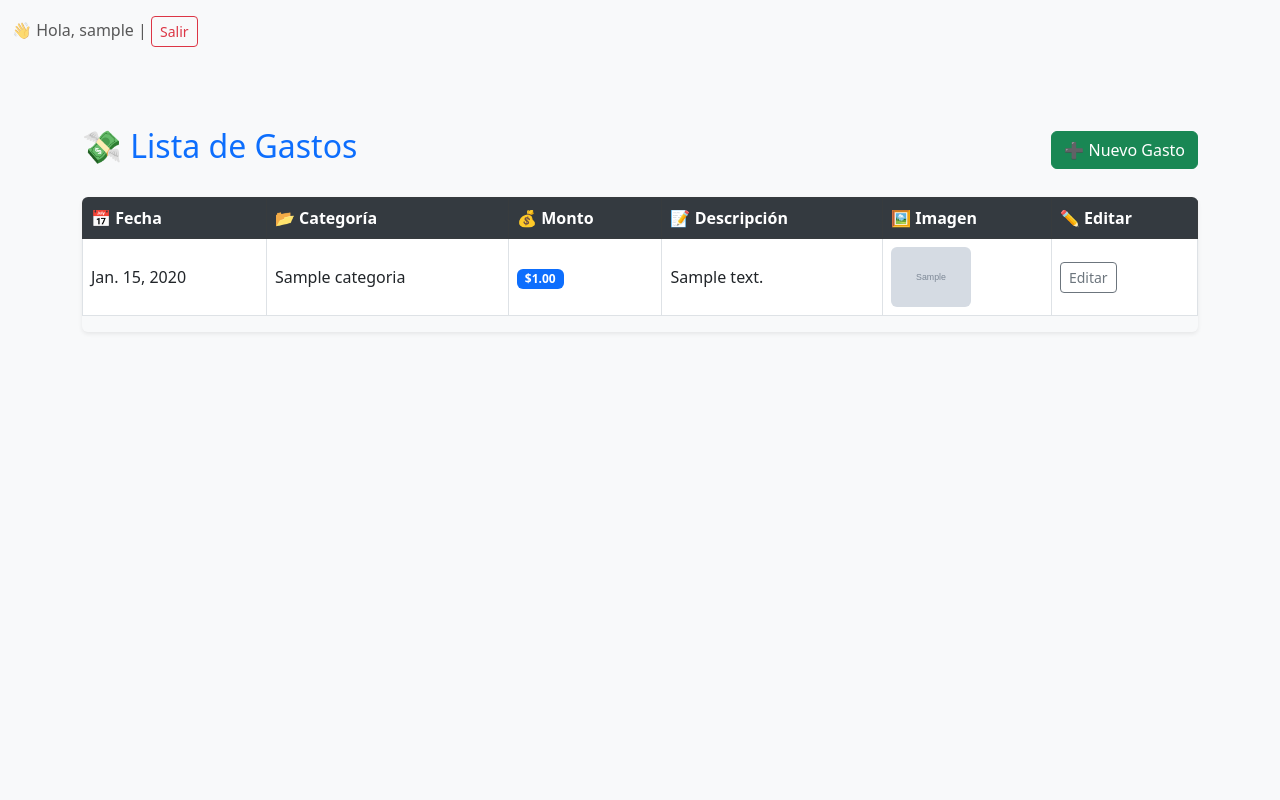
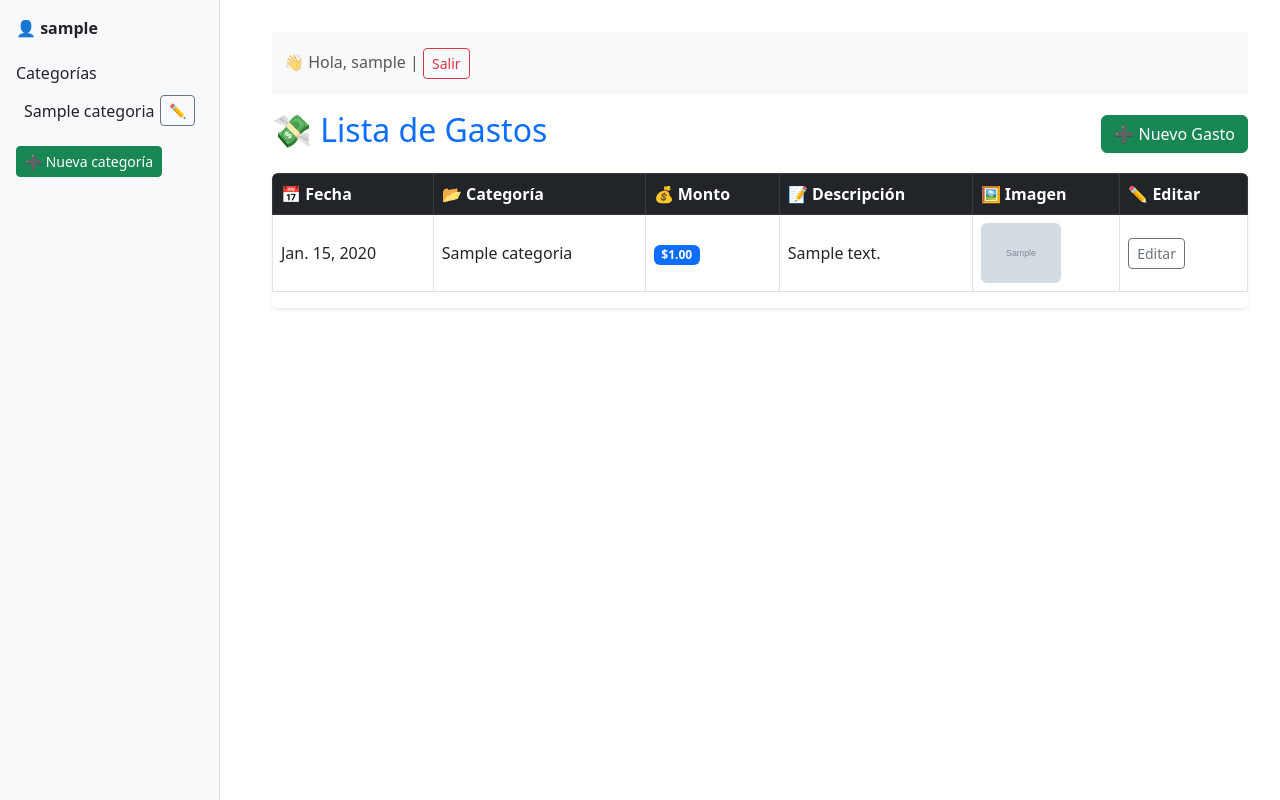
Before and after one commit to CodeLain/gastos, a Django app: page / in a window 1280 px wide. Run offline with Django 5.2, Linux system fonts and the light colour scheme; a user stored in the database is signed in; tables that the repository leaves empty hold one stand-in row (values such as "Sample post"); grey boxes marked "Sample" are stand-in pictures.

Commit message:
Se arreglo media app

```diff
--- a/gastos/forms.py
+++ b/gastos/forms.py
@@ -16,6 +16,12 @@ class RegistroForm(UserCreationForm):
         model = User
         fields = ("username", "email", "password1", "password2")
 
+        error_messages = {
+            'username': {
+                'unique': "Este nombre de usuario ya está registado.",
+            },
+        }
+
     def __init__(self, *args, **kwargs):
         super().__init__(*args, **kwargs)
         self.fields['username'].widget.attrs.update({'class': 'form-control'})
--- a/gastos/urls.py
+++ b/gastos/urls.py
@@ -1,5 +1,5 @@
 from django.urls import path
-from .views import GastoListView, GastoCreateView, GastoUpdateView
+from .views import GastoListView, GastoCreateView, GastoUpdateView, CategoriaCreateView, CategoriaUpdateView
 from .views import registro
 
 
@@ -8,4 +8,7 @@ urlpatterns = [
     path('nuevo/', GastoCreateView.as_view(), name='gasto_create'),
     path('editar/<int:pk>/', GastoUpdateView.as_view(), name='gasto_edit'),
     path('registro/', registro, name='registro'),
+    path('categoria/nueva/', CategoriaCreateView.as_view(), name='categoria_create'),
+    path('categoria/editar/<int:pk>/', CategoriaUpdateView.as_view(), name='categoria_edit'),
+
 ]
--- a/gastos/views.py
+++ b/gastos/views.py
@@ -1,7 +1,7 @@
 from django.shortcuts import render, redirect
 from django.views.generic import ListView, CreateView, UpdateView
 from django.urls import reverse_lazy
-from .models import Gasto
+from .models import Gasto, Categoria
 from .forms import GastoForm
 from django.contrib.auth.mixins import LoginRequiredMixin
 from django.contrib.auth import login
@@ -11,6 +11,12 @@
     model = Gasto
     template_name = 'gasto_list.html'
     context_object_name = 'gastos'
+    login_url = 'login'
+
+    def get_context_data(self, **kwargs):
+        context = super().get_context_data(**kwargs)
+        context['sidebar_categories'] = Categoria.objects.all()
+        return context
 
 class GastoCreateView(CreateView):
     model = Gasto
@@ -39,3 +45,17 @@
     else:
         form = RegistroForm()
     return render(request, 'registro.html', {'form': form})
+
+
+class CategoriaCreateView(LoginRequiredMixin, CreateView):
+    model = Categoria
+    fields = ['nombre']
+    template_name = 'categoria_form.html'
+    success_url = reverse_lazy('gasto_list')
+
+
+class CategoriaUpdateView(LoginRequiredMixin, UpdateView):
+    model = Categoria
+    fields = ['nombre']
+    template_name = 'categoria_form.html'
+    success_url = reverse_lazy('gasto_list')
--- a/templates/gasto_list.html
+++ b/templates/gasto_list.html
@@ -6,56 +6,90 @@
   <title>Lista de Gastos</title>
   <link href="https://cdn.jsdelivr.net/npm/bootstrap@5.3.0/dist/css/bootstrap.min.css" rel="stylesheet">
   <style>
-        body {
+    .sidebar {
+      position: fixed;
+      top: 0; left: 0;
+      width: 220px;
+      height: 100vh;
       background-color: #f8f9fa;
+      border-right: 1px solid #ddd;
+      padding: 1rem;
     }
-        .table th {
-            background-color: #343a40;
-            color: #fff;
+    .content {
+      margin-left: 240px;
+      padding: 2rem;
     }
-        .table-hover tbody tr:hover {
-            background-color: #e9ecef;
+    .category-item {
+      display: flex;
+      justify-content: space-between;
+      align-items: center;
+      padding: .25rem .5rem;
     }
-        .gasto-img {
-            max-height: 60px;
-            border-radius: 6px;
+    .category-item a {
+      text-decoration: none;
+      color: #333;
     }
   </style>
 </head>
 <body>
+
+<div class="sidebar">
+  {% if user.is_authenticated %}
+    <div class="mb-4">
+      <strong>👤 {{ user.username }}</strong>
+    </div>
+  {% endif %}
+  <h6>Categorías</h6>
+  <div class="list-group mb-3">
+    {% for cat in sidebar_categories %}
+      <div class="category-item">
+        <span>{{ cat.nombre }}</span>
+        <a href="{% url 'categoria_edit' cat.pk %}" class="btn btn-outline-secondary btn-sm">✏️</a>
+      </div>
+    {% empty %}
+      <div class="text-muted">No hay categorías</div>
+    {% endfor %}
+  </div>
+  {% if user.is_authenticated %}
+    <a href="{% url 'categoria_create' %}" class="btn btn-sm btn-success">➕ Nueva categoría</a>
+  {% endif %}
+</div>
+
+<div class="content">
   <nav class="navbar navbar-light bg-light mb-3">
     <div class="container-fluid">
       <span class="navbar-text">
         {% if user.is_authenticated %}
           👋 Hola, {{ user.username }} |
-        <form action="{% url 'logout' %}" method="post" style="display: inline;">
+          <form action="{% url 'logout' %}" method="post" style="display:inline;">
             {% csrf_token %}
             <button type="submit" class="btn btn-sm btn-outline-danger">Salir</button>
           </form>
         {% else %}
-        <a href="{% url 'login' %}" class="btn btn-sm btn-outline-primary">Iniciar sesión</a>
+          <a href="{% url 'login' %}" class="btn btn-sm btn-outline-primary me-2">Iniciar sesión</a>
+          <a href="{% url 'registro' %}" class="btn btn-sm btn-outline-success">Registrarse</a>
         {% endif %}
       </span>
     </div>
   </nav>
-<div class="container py-5">
-    <div class="d-flex justify-content-between align-items-center mb-4">
+
+  <div class="d-flex justify-content-between align-items-center mb-3">
     <h2 class="text-primary">💸 Lista de Gastos</h2>
-        <a href="{% url 'gasto_create' %}" class="btn btn-success">
-            ➕ Nuevo Gasto
-        </a>
+    {% if user.is_authenticated %}
+      <a href="{% url 'gasto_create' %}" class="btn btn-success">➕ Nuevo Gasto</a>
+    {% endif %}
   </div>
 
   <div class="table-responsive shadow-sm rounded">
     <table class="table table-hover table-bordered align-middle">
       <thead class="table-dark">
         <tr>
-                    <th scope="col">📅 Fecha</th>
-                    <th scope="col">📂 Categoría</th>
-                    <th scope="col">💰 Monto</th>
-                    <th scope="col">📝 Descripción</th>
-                    <th scope="col">🖼️ Imagen</th>
-                    <th scope="col">✏️ Editar</th>
+          <th>📅 Fecha</th>
+          <th>📂 Categoría</th>
+          <th>💰 Monto</th>
+          <th>📝 Descripción</th>
+          <th>🖼️ Imagen</th>
+          <th>✏️ Editar</th>
         </tr>
       </thead>
       <tbody>
@@ -63,19 +97,17 @@
         <tr>
           <td>{{ gasto.fecha }}</td>
           <td>{{ gasto.categoria.nombre }}</td>
-                    <td><span class="badge bg-primary"> ${{ gasto.monto }} </span></td>
+          <td><span class="badge bg-primary">${{ gasto.monto }}</span></td>
           <td>{{ gasto.descripcion|default:"—" }}</td>
           <td>
             {% if gasto.imagen %}
-                            <img src="{{ gasto.imagen.url }}" class="gasto-img" alt="Imagen del recibo">
+              <img src="{{ gasto.imagen.url }}" alt="Recibo" style="max-height:60px; border-radius:6px;">
             {% else %}
               <span class="text-muted">Sin imagen</span>
             {% endif %}
           </td>
           <td>
-                        <a href="{% url 'gasto_edit' gasto.pk %}" class="btn btn-outline-secondary btn-sm">
-                            Editar
-                        </a>
+            <a href="{% url 'gasto_edit' gasto.pk %}" class="btn btn-outline-secondary btn-sm">Editar</a>
           </td>
         </tr>
         {% empty %}
@@ -87,5 +119,6 @@
     </table>
   </div>
 </div>
+
 </body>
 </html>
```
Also changed, not shown: templates/categoria_form.html (added, +40 -0 lines). Lines whose indentation alone changed are shown as unchanged.
